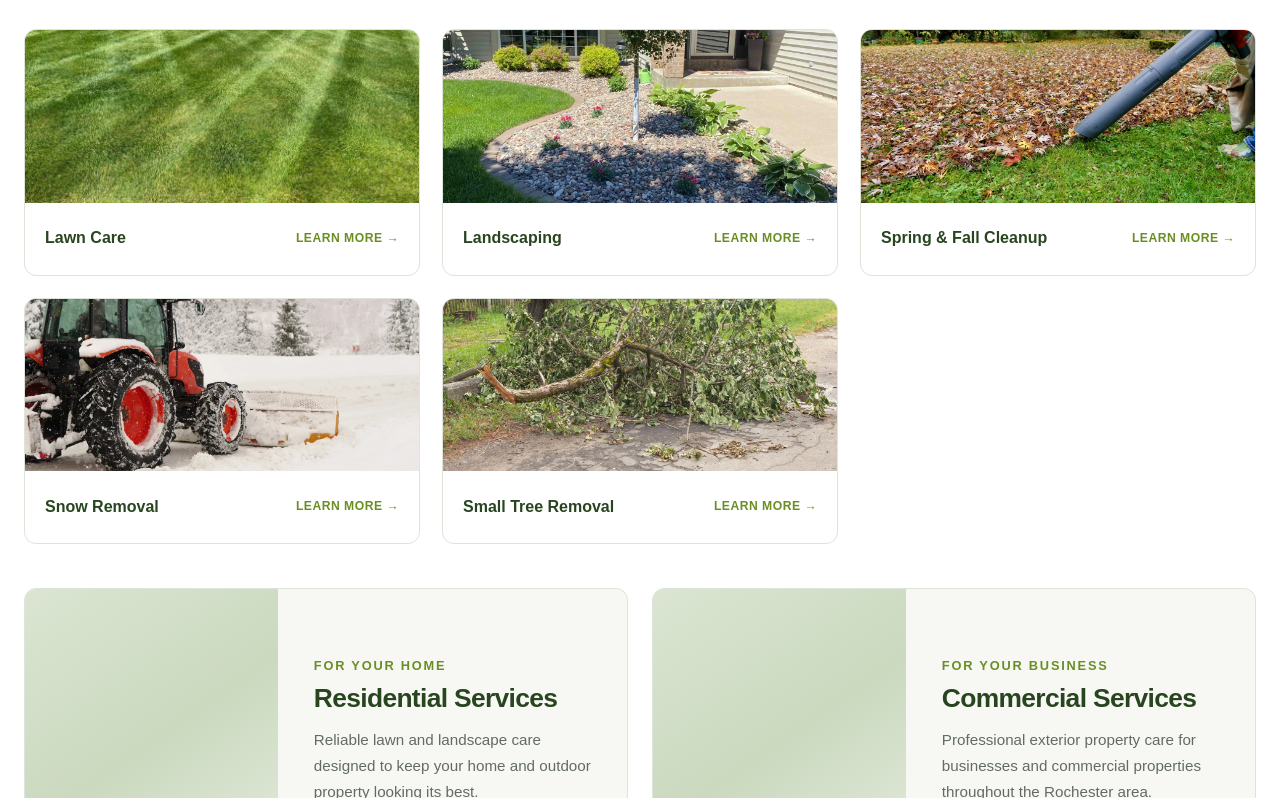
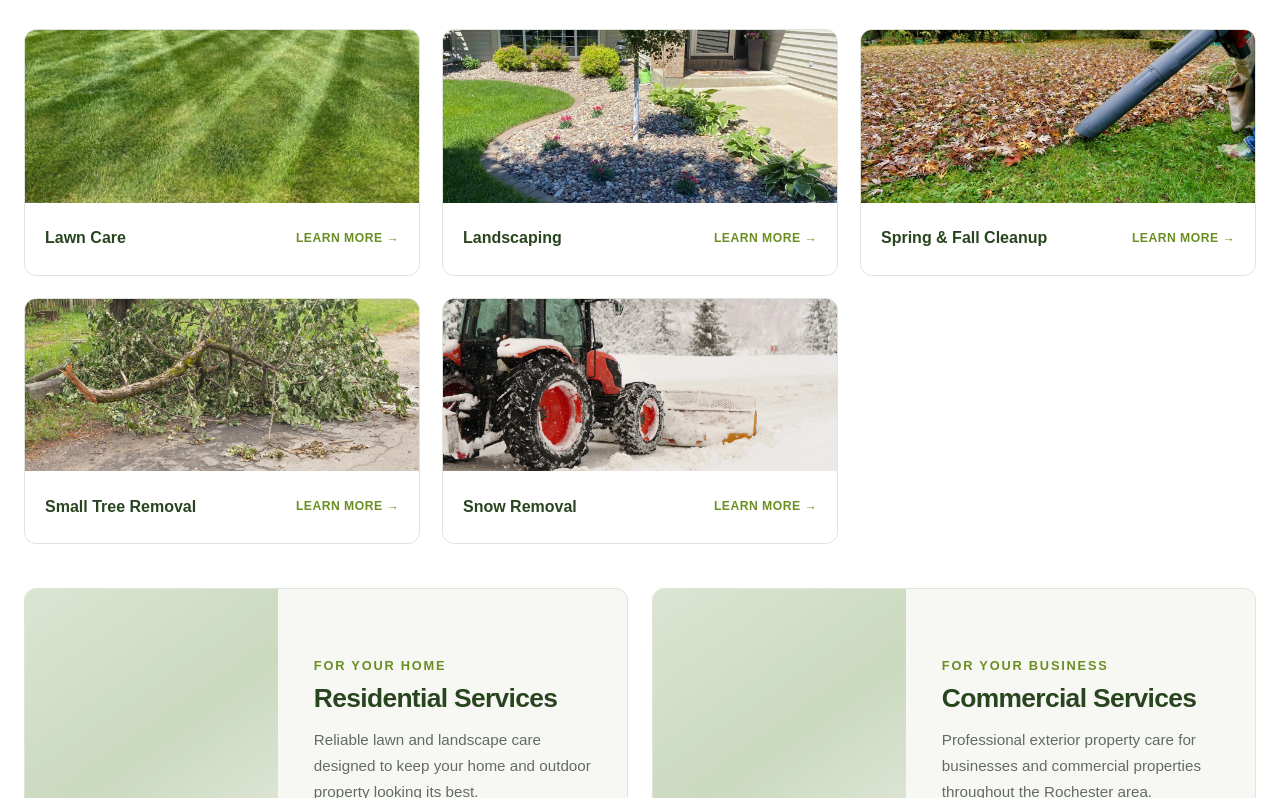
Before and after one commit to Yohan-minnlawn/minnlawn, a Next.js app: page / in a window 1280 px wide. Shown: the part 947-1745 px from the top of the page. Built offline with nearby package versions, Linux system fonts and the light colour scheme.

Commit message:
Add seasonal homepage service ordering

```diff
--- a/components/ServicesPreview.tsx
+++ b/components/ServicesPreview.tsx
@@ -1,5 +1,8 @@
+"use client";
+
 import Image from "next/image";
 import Link from "next/link";
+import { useEffect, useState } from "react";
 
 const services = [
   {
@@ -18,7 +21,7 @@ const services = [
     name: "Spring & Fall Cleanup",
     href: "/services#cleanup",
     image: "/images/projects/leaves-blower.webp",
-  alt: "Minnlawn crew performing seasonal leaf cleanup",
+    alt: "Minnlawn performing seasonal leaf cleanup",
   },
   {
     name: "Snow Removal",
@@ -34,7 +37,70 @@ const services = [
   },
 ];
 
+const getSeasonalOrder = (month: number) => {
+  if (month === 12 || month <= 3) {
+    return [
+      "Snow Removal",
+      "Small Tree Removal",
+      "Spring & Fall Cleanup",
+      "Lawn Care",
+      "Landscaping",
+    ];
+  }
+
+  if (month === 4) {
+    return [
+      "Spring & Fall Cleanup",
+      "Lawn Care",
+      "Landscaping",
+      "Small Tree Removal",
+      "Snow Removal",
+    ];
+  }
+
+  if (month >= 5 && month <= 9) {
+    return [
+      "Lawn Care",
+      "Landscaping",
+      "Spring & Fall Cleanup",
+      "Small Tree Removal",
+      "Snow Removal",
+    ];
+  }
+
+  return [
+    "Spring & Fall Cleanup",
+    "Small Tree Removal",
+    "Snow Removal",
+    "Lawn Care",
+    "Landscaping",
+  ];
+};
+
 export default function ServicesPreview() {
+  const [orderedServices, setOrderedServices] = useState(services);
+
+  useEffect(() => {
+    const frame = window.requestAnimationFrame(() => {
+      const month = Number(
+        new Intl.DateTimeFormat("en-US", {
+          month: "numeric",
+          timeZone: "America/Chicago",
+        }).format(new Date()),
+      );
+
+      const order = getSeasonalOrder(month);
+
+      setOrderedServices(
+        [...services].sort(
+          (a, b) => order.indexOf(a.name) - order.indexOf(b.name),
+        ),
+      );
+    });
+
+    return () => window.cancelAnimationFrame(frame);
+  }, []);
+
   return (
     <section className="services-preview">
       <div className="container">
@@ -56,21 +122,19 @@ export default function ServicesPreview() {
         </div>
 
         <div className="services-grid">
-          {services.map((service) => (
+          {orderedServices.map((service) => (
             <Link
               href={service.href}
               className="service-card"
               key={service.name}
             >
               <div className="service-card__image-placeholder">
-                {service.image && (
                 <Image
                   src={service.image}
                   alt={service.alt}
                   fill
                   sizes="(max-width: 700px) 100vw, (max-width: 960px) 50vw, 33vw"
                 />
-                )}
               </div>
 
               <div className="service-card__content">
```
Lines whose indentation alone changed are shown as unchanged.
